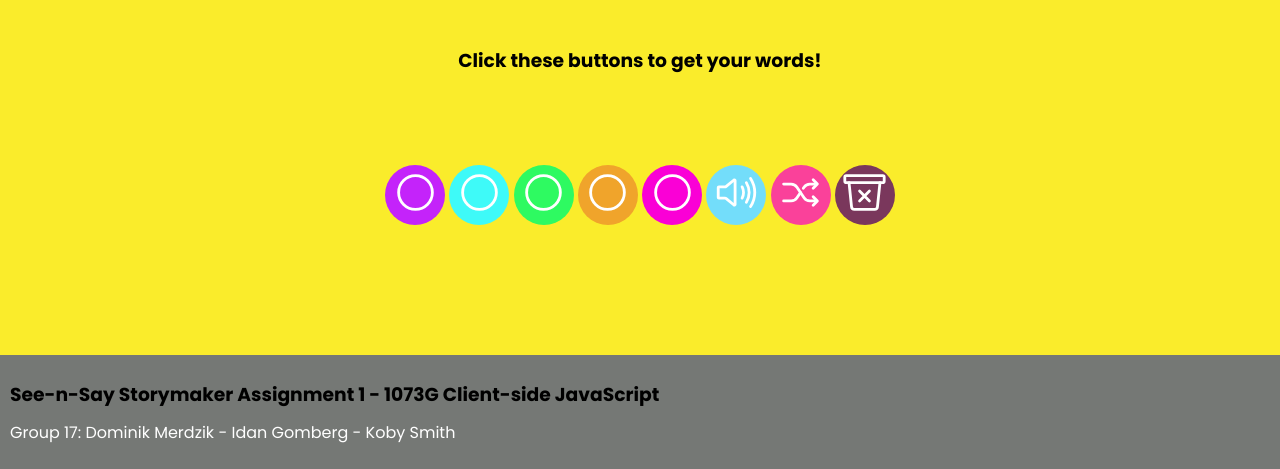
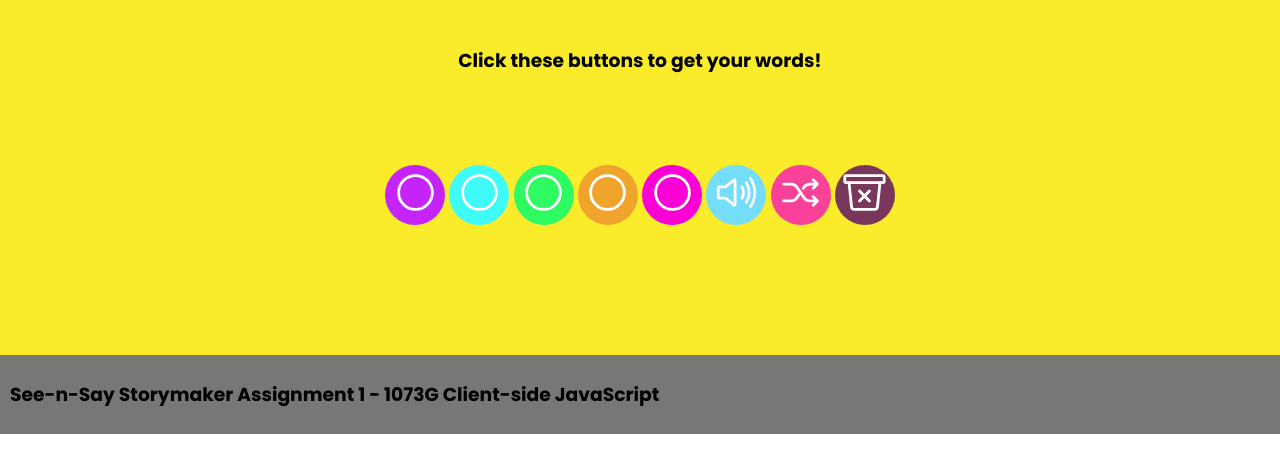
Before and after one commit to dominik-merdzik/See-n-Say-Storymaker-Online, a plain HTML site: page index.html in a window 1280 px wide. Shown: the part 539-1008 px from the top of the page. After the commit the page ends 973 px from the top, so only its background shows below. Drawn offline with nearby package versions, Linux system fonts and the light colour scheme.

Commit message:
Update index.html

```diff
--- a/index.html
+++ b/index.html
@@ -45,7 +45,7 @@
 	</main>
 	<footer class="footer">
 		<h3>See-n-Say Storymaker Assignment 1 - 1073G Client-side JavaScript</h3>
-		<p>Group 17: Dominik Merdzik - Idan Gomberg - Koby Smith</p>
+
 	</footer>
 	<script src="js/app.js"></script>
 	<script type="module" src="https://unpkg.com/ionicons@5.5.2/dist/ionicons/ionicons.esm.js"></script>
```
